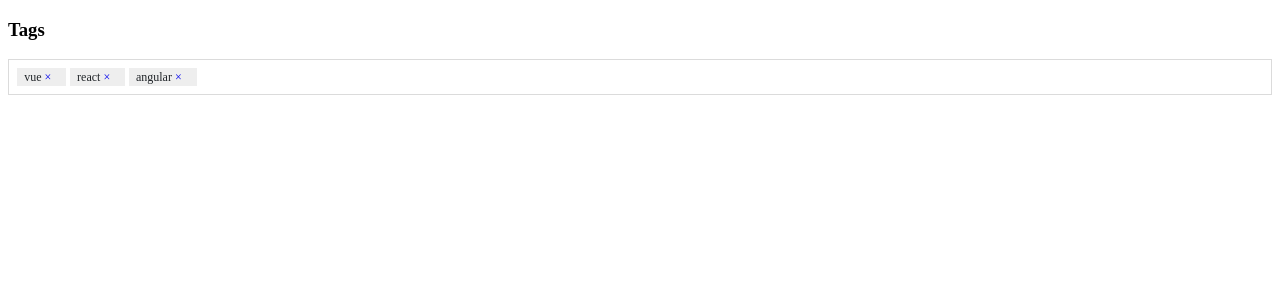
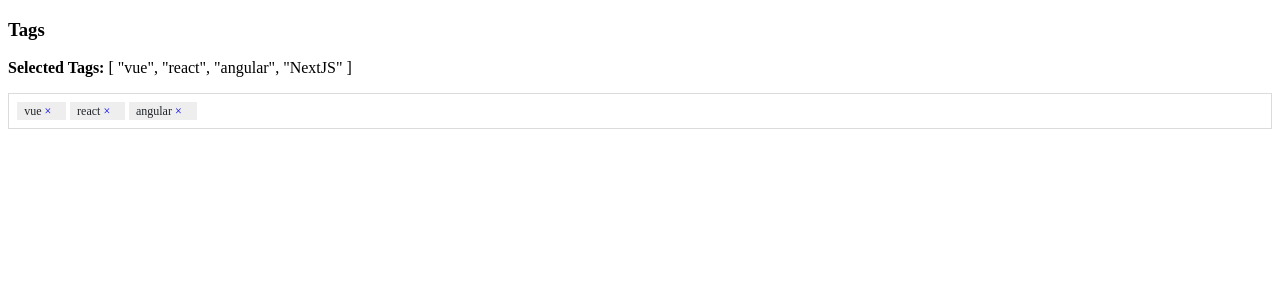
Before and after one commit to BabarAslamm/vue-3-tags-input-app, a Vue app: page / in a window 1280 px wide. Shown: the top 300 px of the page. Built offline with nearby package versions, Linux system fonts and the light colour scheme.

Commit message:
props added to tags component

```diff
--- a/src/App.vue
+++ b/src/App.vue
@@ -7,12 +7,28 @@
   //   }
   // }
 
+  export default {
+
+    data:() => ({
+
+        jsFrameworks : ["vue", "react", "angular"],
+
+    }),
+
+    mounted() {
+
+        setTimeout(() => {
+            this.jsFrameworks.push('NextJS')
+        }, 300);
+    },
+  }
+
 
 </script>
 
 <template>
 
-  <TagsInput />
+  <TagsInput :selectedTags="jsFrameworks" />
 
 </template>
 
--- a/src/components/TagsInput.vue
+++ b/src/components/TagsInput.vue
@@ -1,5 +1,8 @@
 <template>
   <h3>Tags</h3>
+  <p>
+        <b>Selected Tags:</b> {{ selectedTags }}
+  </p>
   <div class="tags-input-wrapper">
     <span class="tag-item" v-for="(tag, index) in tags" :key="index">
       {{ tag }}
@@ -21,10 +24,20 @@
 
 <script>
 export default {
-  data: () => ({
-    tags: ["vue", "react", "angular"],
+   data(){
+        return {
+            tags: [...this.selectedTags],
             newTag: "",
-  }),
+        }
+    },
+
+    props:{
+        selectedTags:{
+            type: Array,
+            default: () => []
+        }
+    },
+
     watch: {
         newTag(newVal) {
         if (newVal.indexOf(",") > -1) {
```
Lines whose indentation alone changed are shown as unchanged.
